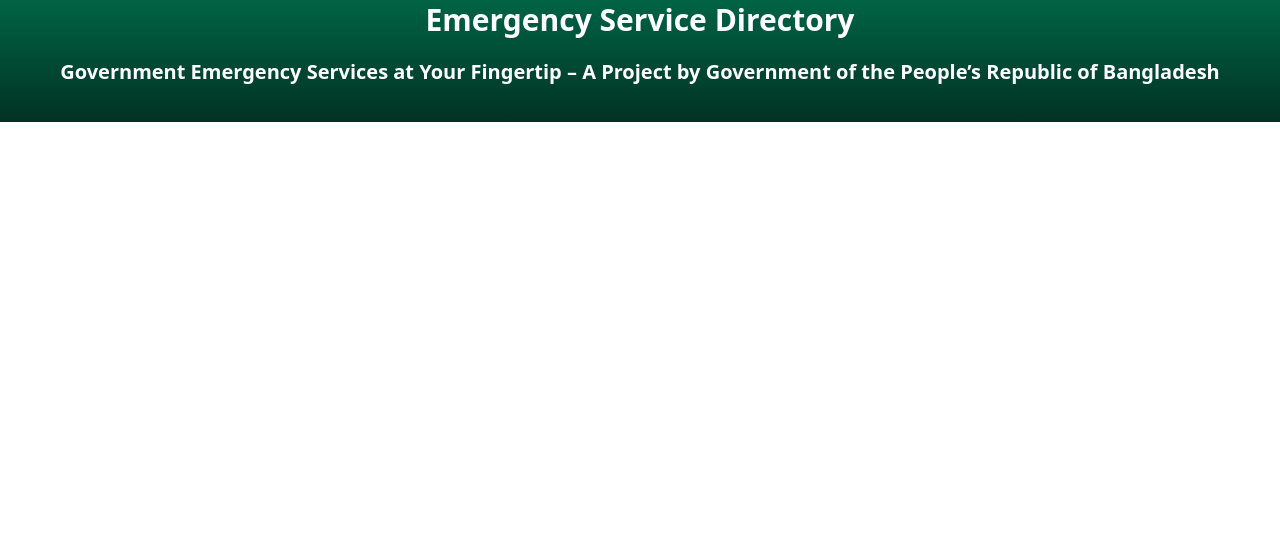
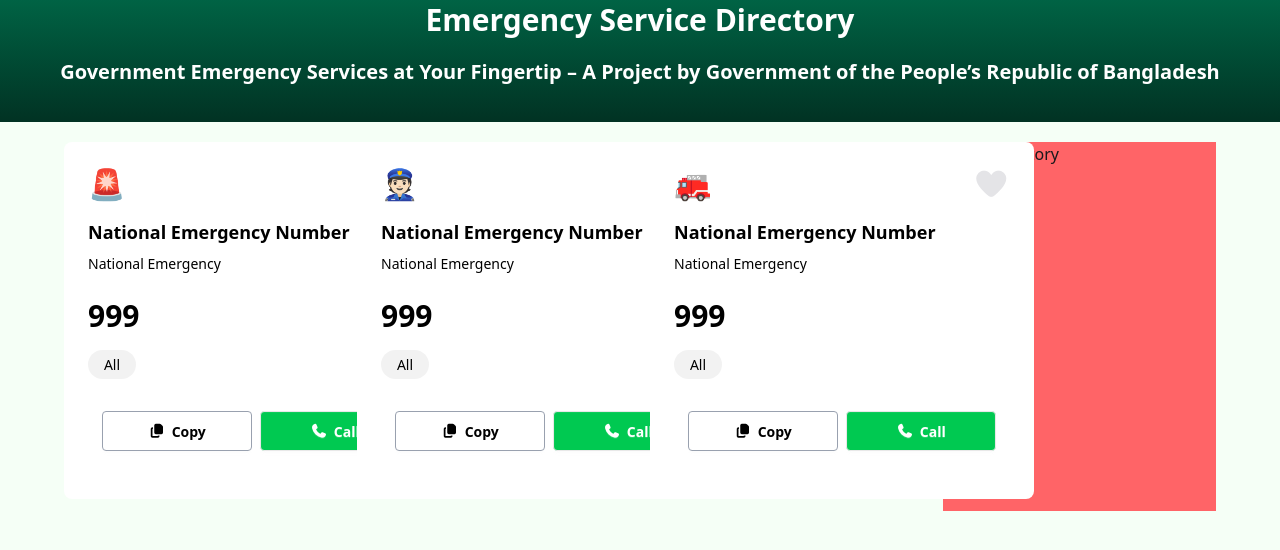
Before and after one commit to Sakib8git/Emergency-Service, a plain HTML site: page index.html in a window 1280 px wide. Shown: the part 226-776 px from the top of the page. Drawn offline with nearby package versions, Linux system fonts and the light colour scheme.

Commit message:
service part  commit

```diff
--- a/index.html
+++ b/index.html
@@ -86,12 +86,137 @@
         </div>
       </section>
       <!-- *note: service part -->
-      <section class="service-sec">
-        <div>
-          <!--!bug: service con -->
-          <div></div>
-           <!--!bug: history con -->
-          <div></div>
+      <section class="service-sec h-[100vh] pt-5 bg-[#F5FFF6]">
+        <div class="px-16 md:grid grid-cols-12 gap-5">
+          <!--!bug: service card con -->
+          <div class="service-con col-span-9 md:grid grid-cols-3 gap-5">
+            <!-- *service card start -->
+            <!-- !service card1 -->
+            <div class="card bg-[#FFFFFF] text-neutral-content min-w-96 mb-3">
+              <div class="card-body">
+                <div class="flex justify-between items-center w-80">
+                  <div class="text-3xl mb-2">🚨</div>
+                  <div class="text-3xl mb-2">
+                    <i class="fa-solid fa-heart"></i>
+                  </div>
+                </div>
+
+                <h2 class="card-title text-black text-lg font-bold">
+                  National Emergency Number
+                </h2>
+                <p class="text-black text-sm">National Emergency</p>
+                <!-- Helpline Number -->
+                <div>
+                  <h1 class="text-3xl font-bold text-black my-4">999</h1>
+                  <p
+                    class="text-black bg-[#F2F2F2] w-12 text-center p-1 rounded-full"
+                  >
+                    All
+                  </p>
+                </div>
+                <div class="card-actions justify-center">
+                  <div class="bg-white p-6 flex gap-2">
+                    <button
+                      class="btn w-[150px] bg-white border border-gray-400 text-black hover:bg-gray-100"
+                    >
+                      <i class="fa-solid fa-copy"></i> Copy
+                    </button>
+                    <button
+                      class="btn w-[150px] bg-green-500 text-white hover:bg-green-600"
+                    >
+                      <i class="fa-solid fa-phone"></i> Call
+                    </button>
+                  </div>
+                </div>
+              </div>
+            </div>
+
+            <!-- !service card2 -->
+            <div class="card bg-[#FFFFFF] text-neutral-content min-w-96 mb-3">
+              <div class="card-body">
+                <div class="flex justify-between items-center w-80">
+                  <div class="text-3xl mb-2">👮🏻</div>
+                  <div class="text-3xl mb-2">
+                    <i class="fa-solid fa-heart"></i>
+                  </div>
+                </div>
+
+                <h2 class="card-title text-black text-lg font-bold">
+                  National Emergency Number
+                </h2>
+                <p class="text-black text-sm">National Emergency</p>
+                <!-- Helpline Number -->
+                <div>
+                  <h1 class="text-3xl font-bold text-black my-4">999</h1>
+                  <p
+                    class="text-black bg-[#F2F2F2] w-12 text-center p-1 rounded-full"
+                  >
+                    All
+                  </p>
+                </div>
+                <div class="card-actions justify-center">
+                  <div class="bg-white p-6 flex gap-2">
+                    <button
+                      class="btn w-[150px] bg-white border border-gray-400 text-black hover:bg-gray-100"
+                    >
+                      <i class="fa-solid fa-copy"></i> Copy
+                    </button>
+                    <button
+                      class="btn w-[150px] bg-green-500 text-white hover:bg-green-600"
+                    >
+                      <i class="fa-solid fa-phone"></i> Call
+                    </button>
+                  </div>
+                </div>
+              </div>
+            </div>
+
+            <!-- !service card3 -->
+            <div class="card bg-[#FFFFFF] text-neutral-content w-96 mb-3">
+              <div class="card-body">
+                <div class="flex justify-between items-center min-w-80">
+                  <div class="text-3xl mb-2">🚒</div>
+                  <div class="text-3xl mb-2">
+                    <i class="fa-solid fa-heart"></i>
+                  </div>
+                </div>
+
+                <h2 class="card-title text-black text-lg font-bold">
+                  National Emergency Number
+                </h2>
+                <p class="text-black text-sm">National Emergency</p>
+                <!-- Helpline Number -->
+                <div>
+                  <h1 class="text-3xl font-bold text-black my-4">999</h1>
+                  <p
+                    class="text-black bg-[#F2F2F2] w-12 text-center p-1 rounded-full"
+                  >
+                    All
+                  </p>
+                </div>
+                <div class="card-actions justify-center">
+                  <div class="bg-white p-6 flex gap-2">
+                    <button
+                      class="btn w-[150px] bg-white border border-gray-400 text-black hover:bg-gray-100"
+                    >
+                      <i class="fa-solid fa-copy"></i> Copy
+                    </button>
+                    <button
+                      class="btn w-[150px] bg-green-500 text-white hover:bg-green-600"
+                    >
+                      <i class="fa-solid fa-phone"></i> Call
+                    </button>
+                  </div>
+                </div>
+              </div>
+            </div>
+          </div>
+          <!-- *service card end -->
+
+          <!--!bug: history con -->
+          <div class="px-16 history con bg-red-400 col-span-3">
+            <h1>history</h1>
+          </div>
         </div>
       </section>
     </main>
```
Also changed, not shown: code.html (added, +22 -0 lines).
